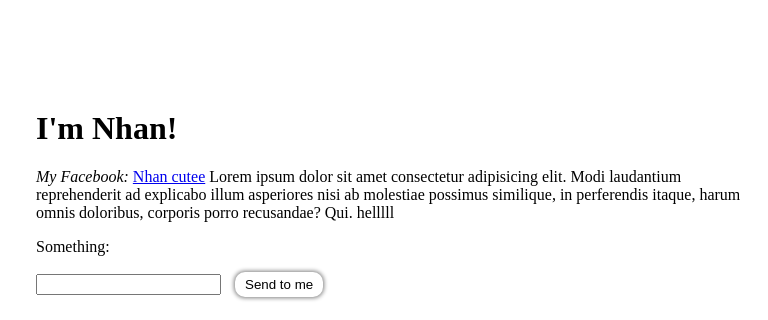
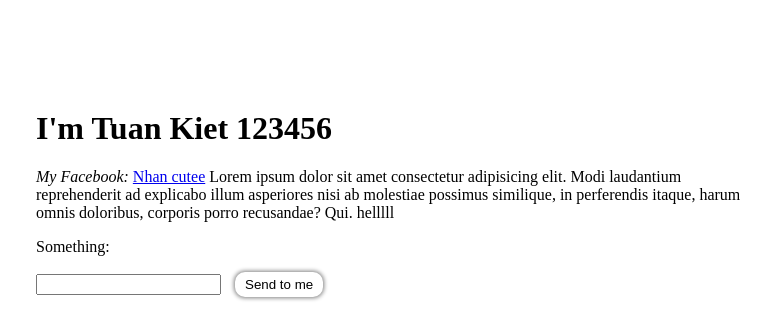
Before and after one commit to Thanhnhan1409/Sgroup_basic_training, a plain HTML site: page index.html in a window 1280 px wide. Shown: the part 141-461 px from the top of the page, 512-1280 px from the left. Drawn offline with Linux system fonts and the light colour scheme.

Commit message:
new update

```diff
--- a/index.html
+++ b/index.html
@@ -39,7 +39,7 @@
         <div class="content">
             <img src="https://scontent.fhan5-8.fna.fbcdn.net/v/t39.30808-6/359769371_1313465892581025_7630482997321218589_n.jpg?_nc_cat=106&ccb=1-7&_nc_sid=9c7eae&_nc_eui2=AeEpBKwzTGVPxu0BwrzxgStafT6-QUHpGlR9Pr5BQekaVMZffx6DTDBImzhfWgnTqVYornfUPvzVVXPq96H23Pcp&_nc_ohc=OY7wdobzAY0AX-63ZkP&_nc_ht=scontent.fhan5-8.fna&oh=00_AfACEOIOy3WwLLM5OF-fsoyf7fuAvp-Hex_yQuykNOyh1w&oe=65AA9F93" width="500" height="500" alt="heheheheh">
             <div>
-                <h1>I'm Nhan!</h1>
+                <h1>I'm Tuan Kiet 123456</h1>
                 <i>My Facebook:</i> <a href="https://www.facebook.com/nhan.phanthithanh.3192/">Nhan cutee</a>
                 <span>Lorem ipsum dolor sit amet consectetur adipisicing elit. Modi laudantium reprehenderit ad explicabo illum asperiores nisi ab molestiae possimus similique, in perferendis itaque, harum omnis doloribus, corporis porro recusandae? Qui.</span>
                 <span>helllll</span>
```
